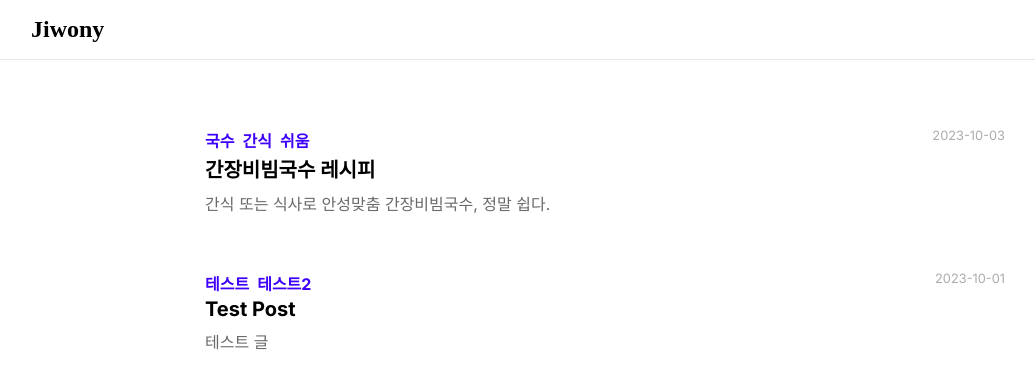
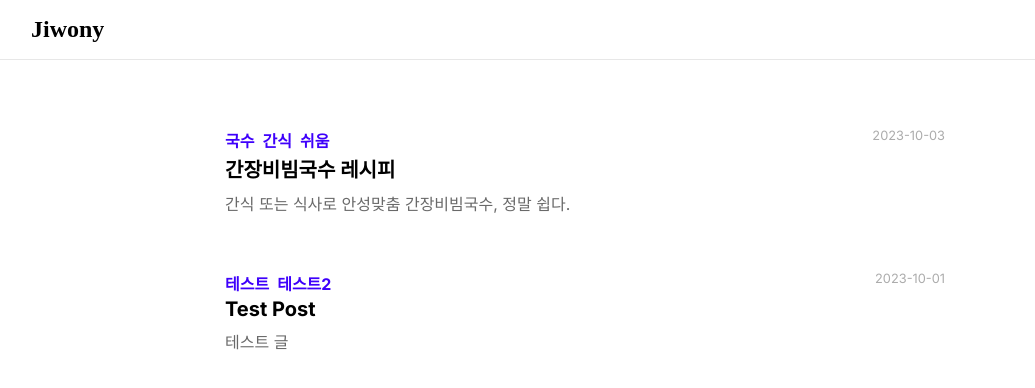
Before and after one commit to jiwony3758/jiwony, a Next.js app: page /blog in a window 1280 px wide. Shown: the top 388 px of the page, without its empty margins (63-1098 px from the left). Built offline with nearby package versions, Linux system fonts and the light colour scheme; a web font is replaced by a local one.

Commit message:
Design: 블로그 포스트 리스트 아이템 css 디테일 수정

```diff
--- a/src/app/blog/style.css
+++ b/src/app/blog/style.css
@@ -4,12 +4,18 @@
 	flex-direction: column;
 	gap: 16px;
 	margin: 0 auto;
+	padding: 0 40px;
 }
 
 .post-item {
 	width: auto;
-	padding: 20px 0;
 	transition: all 100ms ease-in;
+}
+
+.post-item a {
+	display: inline-block;
+	padding: 20px;
+	width: 100%;
 }
 
 .post-item:hover{
@@ -21,6 +27,11 @@
 	gap: 8px;
 	color: var(--text-primary);
 	font-weight: bold;
+	flex-wrap: wrap;
+}
+
+.post-item .tag {
+	white-space: nowrap;
 }
 
 .post-title {
@@ -33,6 +44,7 @@
 .post-header {
 	display: flex;
 	justify-content: space-between;
+	gap: 8px;
 }
 
 .post-date {
```
